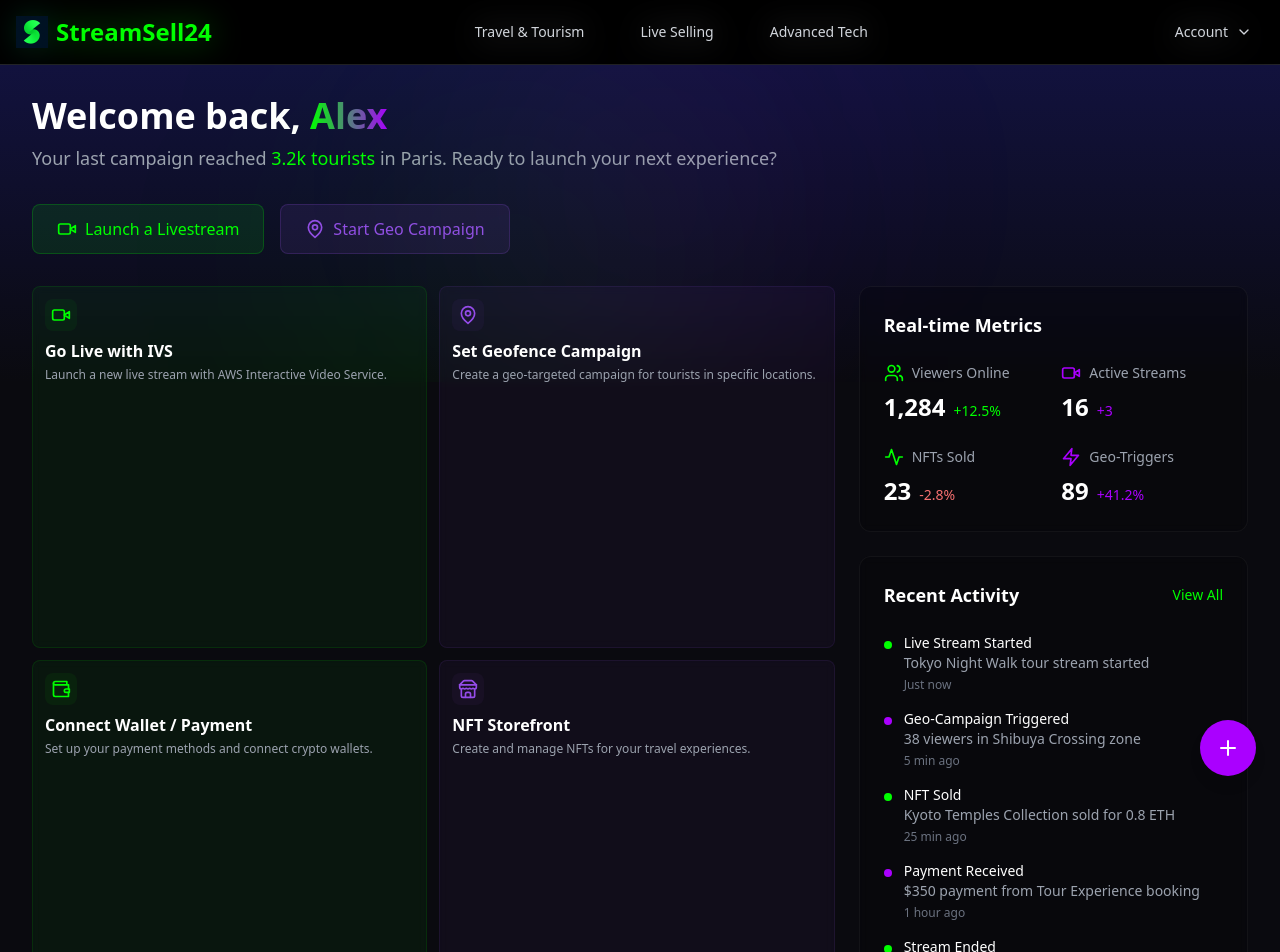
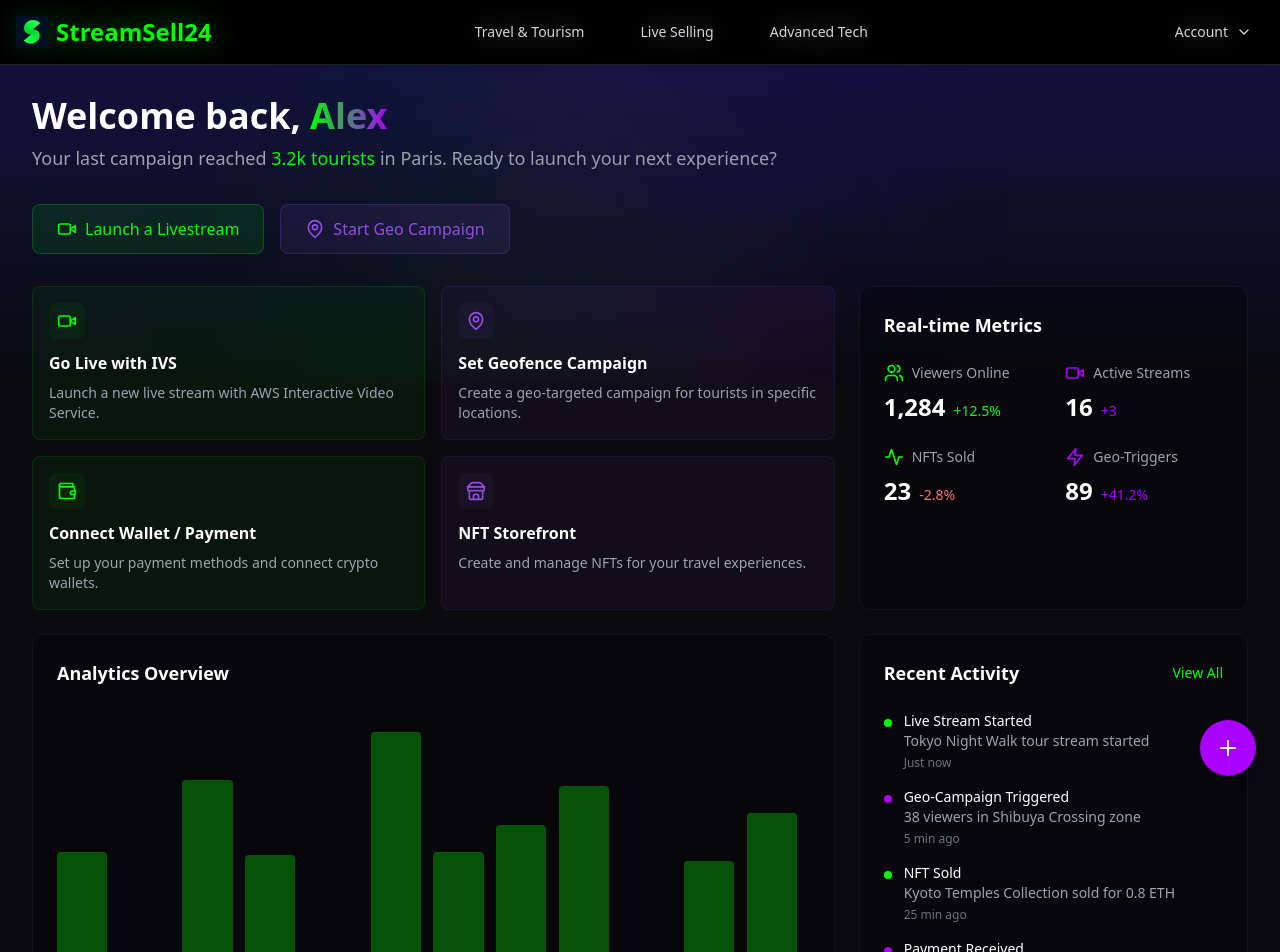
Before and after one commit to sk03d/StreamSell, a React (Vite) app in the folder streamsell-fe/: page /dashboard in a window 1280 px wide. Shown: the top 952 px of the page. Built offline with nearby package versions, Linux system fonts and the light colour scheme; sample sign-in values are in the browser's storage.

Commit message:
fixed boxes sizing

```diff
--- a/streamsell-fe/src/pages/Dashboard.tsx
+++ b/streamsell-fe/src/pages/Dashboard.tsx
@@ -67,8 +67,9 @@ const Dashboard = () => {
       {/* Main content */}
       <div className="max-w-7xl mx-auto px-8 -mt-24">
         <div className="grid grid-cols-12 gap-6">
-          {/* Quick actions */}
-          <div className="col-span-12 lg:col-span-8 grid grid-cols-2 gap-3">
+          {/* Quick Actions Section */}
+          <div className="col-span-12 lg:col-span-8">
+            <div className="grid grid-cols-2 gap-4">
               {[
                 {
                   icon: <Video className="w-5 h-5 text-[#00FF00]" />,
@@ -105,7 +106,7 @@ const Dashboard = () => {
               ].map((card, index) => (
                 <motion.div
                   key={index}
-                className={`p-3 rounded-lg border ${card.borderColor} ${card.bgColor} ${card.hoverEffect} backdrop-blur-sm relative transition-all duration-300 min-h-[120px]`}
+                  className={`p-4 rounded-lg border ${card.borderColor} ${card.bgColor} ${card.hoverEffect} backdrop-blur-sm relative transition-all duration-300 min-h-[120px]`}
                   variants={cardVariants}
                   whileHover="hover"
                   whileTap="tap"
@@ -113,14 +114,14 @@ const Dashboard = () => {
                   onHoverEnd={() => setActiveCard(null)}
                 >
                   <div className="flex flex-col h-full">
-                  <div className={`p-1.5 rounded-lg ${card.bgColor} w-fit`}>
+                    <div className={`p-2 rounded-lg ${card.bgColor} w-fit`}>
                       {card.icon}
                     </div>
-                  <h3 className="text-base font-semibold mt-2 text-white">{card.title}</h3>
-                  <p className="text-gray-400 text-xs mt-1 flex-grow line-clamp-2">{card.description}</p>
+                    <h3 className="text-base font-semibold mt-3 text-white">{card.title}</h3>
+                    <p className="text-gray-400 text-sm mt-2 flex-grow line-clamp-2">{card.description}</p>
                     {activeCard === index && (
                       <motion.div
-                      className="absolute bottom-3 right-3"
+                        className="absolute bottom-4 right-4"
                         initial={{ opacity: 0 }}
                         animate={{ opacity: 0.7 }}
                       >
@@ -131,13 +132,13 @@ const Dashboard = () => {
                 </motion.div>
               ))}
             </div>
+          </div>
 
-          {/* Real-time metrics */}
-          <div className="col-span-12 lg:col-span-4 space-y-6">
-            <div className="bg-black/20 backdrop-blur-sm rounded-xl border border-white/5 p-6">
+          {/* Metrics Section */}
+          <div className="col-span-12 lg:col-span-4">
+            <div className="bg-black/20 backdrop-blur-sm rounded-xl border border-white/5 p-6 h-full">
               <h2 className="text-lg font-semibold mb-6">Real-time Metrics</h2>
-              <div className="space-y-6">
-                <div className="grid grid-cols-2 gap-4">
+              <div className="grid grid-cols-2 gap-6">
                 <div className="space-y-2">
                   <div className="flex items-center gap-2">
                     <Users className="w-5 h-5 text-[hsl(var(--neon-primary))]" />
@@ -158,8 +159,6 @@ const Dashboard = () => {
                     <span className="text-[hsl(var(--neon-secondary))] text-sm">+3</span>
                   </div>
                 </div>
-                </div>
-                <div className="grid grid-cols-2 gap-4">
                 <div className="space-y-2">
                   <div className="flex items-center gap-2">
                     <Activity className="w-5 h-5 text-[hsl(var(--neon-primary))]" />
@@ -184,36 +183,7 @@ const Dashboard = () => {
             </div>
           </div>
 
-            {/* Recent Activity */}
-            <div className="bg-black/20 backdrop-blur-sm rounded-xl border border-white/5 p-6">
-              <div className="flex items-center justify-between mb-6">
-                <h2 className="text-lg font-semibold">Recent Activity</h2>
-                <button className="text-[hsl(var(--neon-primary))] text-sm hover:text-[hsl(var(--neon-primary))]/80">
-                  View All
-                </button>
-              </div>
-              <div className="space-y-4">
-                {[
-                  { title: "Live Stream Started", description: "Tokyo Night Walk tour stream started", time: "Just now" },
-                  { title: "Geo-Campaign Triggered", description: "38 viewers in Shibuya Crossing zone", time: "5 min ago" },
-                  { title: "NFT Sold", description: "Kyoto Temples Collection sold for 0.8 ETH", time: "25 min ago" },
-                  { title: "Payment Received", description: "$350 payment from Tour Experience booking", time: "1 hour ago" },
-                  { title: "Stream Ended", description: "Venice Canal tour ended with 567 viewers", time: "2 hours ago" }
-                ].map((activity, index) => (
-                  <div key={index} className="flex items-start gap-3">
-                    <div className={`w-2 h-2 rounded-full mt-2 ${index % 2 === 0 ? 'bg-[hsl(var(--neon-primary))]' : 'bg-[hsl(var(--neon-secondary))]'}`} />
-                    <div>
-                      <p className="text-sm font-medium">{activity.title}</p>
-                      <p className="text-gray-400 text-sm">{activity.description}</p>
-                      <p className="text-gray-500 text-xs mt-1">{activity.time}</p>
-                    </div>
-                  </div>
-                ))}
-              </div>
-            </div>
-          </div>
-
-          {/* Analytics Overview */}
+          {/* Analytics Section */}
           <div className="col-span-12 lg:col-span-8">
             <div className="bg-black/20 backdrop-blur-sm rounded-xl border border-white/5 p-6">
               <h2 className="text-lg font-semibold mb-6">Analytics Overview</h2>
@@ -247,27 +217,29 @@ const Dashboard = () => {
             </div>
           </div>
 
-          {/* Integrations Status */}
+          {/* Recent Activity Section */}
           <div className="col-span-12 lg:col-span-4">
-            <div className="bg-black/20 backdrop-blur-sm rounded-xl border border-white/5 p-6">
+            <div className="bg-black/20 backdrop-blur-sm rounded-xl border border-white/5 p-6 h-full">
               <div className="flex items-center justify-between mb-6">
-                <h2 className="text-lg font-semibold">Integrations Status</h2>
+                <h2 className="text-lg font-semibold">Recent Activity</h2>
                 <button className="text-[hsl(var(--neon-primary))] text-sm hover:text-[hsl(var(--neon-primary))]/80">
-                  Manage
+                  View All
                 </button>
               </div>
               <div className="space-y-4">
                 {[
-                  "AWS IVS",
-                  "Payment Gateway",
-                  "NFT Marketplace",
-                  "Geofencing API"
-                ].map((service, index) => (
-                  <div key={index} className="flex items-center justify-between">
-                    <span className="text-sm">{service}</span>
-                    <div className="flex items-center gap-2">
-                      <div className="w-2 h-2 rounded-full bg-[hsl(var(--neon-primary))]" />
-                      <span className="text-gray-400 text-sm">Connected</span>
+                  { title: "Live Stream Started", description: "Tokyo Night Walk tour stream started", time: "Just now" },
+                  { title: "Geo-Campaign Triggered", description: "38 viewers in Shibuya Crossing zone", time: "5 min ago" },
+                  { title: "NFT Sold", description: "Kyoto Temples Collection sold for 0.8 ETH", time: "25 min ago" },
+                  { title: "Payment Received", description: "$350 payment from Tour Experience booking", time: "1 hour ago" },
+                  { title: "Stream Ended", description: "Venice Canal tour ended with 567 viewers", time: "2 hours ago" }
+                ].map((activity, index) => (
+                  <div key={index} className="flex items-start gap-3">
+                    <div className={`w-2 h-2 rounded-full mt-2 ${index % 2 === 0 ? 'bg-[hsl(var(--neon-primary))]' : 'bg-[hsl(var(--neon-secondary))]'}`} />
+                    <div>
+                      <p className="text-sm font-medium">{activity.title}</p>
+                      <p className="text-gray-400 text-sm">{activity.description}</p>
+                      <p className="text-gray-500 text-xs mt-1">{activity.time}</p>
                     </div>
                   </div>
                 ))}
```
Lines whose indentation alone changed are shown as unchanged.
